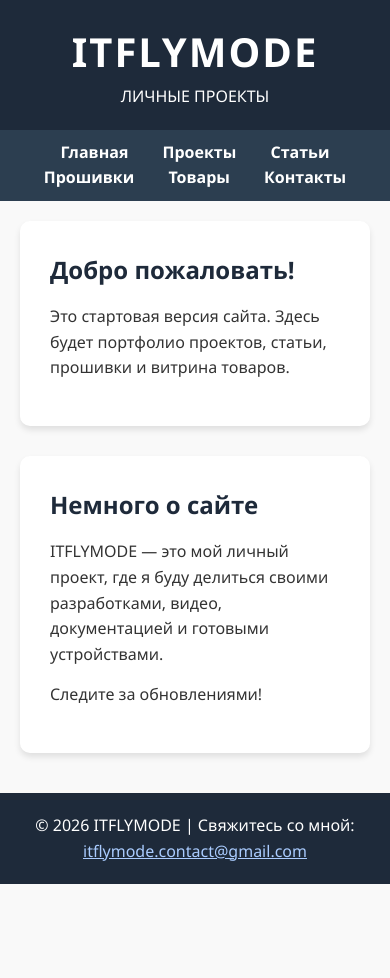
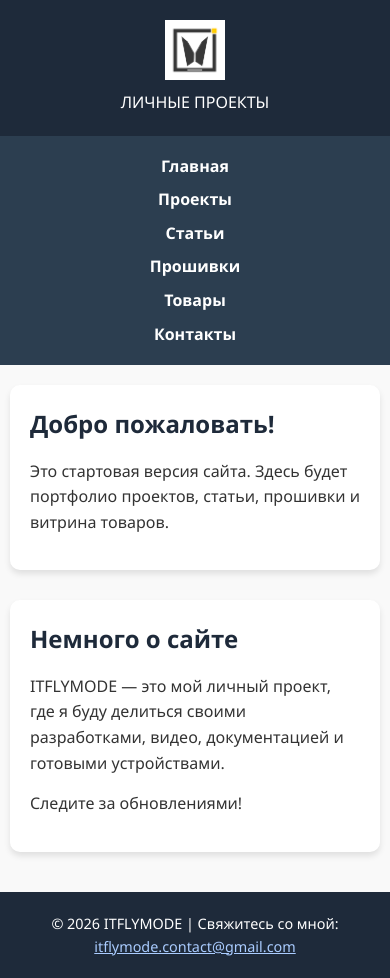
Before and after one commit to ITFLYMODE/ITFLYMODE.github.io, a plain HTML site: page index.html in a window 390 px wide. Before the commit the page ends 884 px from the top, so only its background shows below. Drawn offline with Linux system fonts and the light colour scheme.

Commit message:
Добавил логотип и адаптивность

```diff
--- a/index.html
+++ b/index.html
@@ -10,7 +10,7 @@
 <body>
 
     <header>
-        <h1>ITFLYMODE</h1>
+        <img src="images/logo.jpg" alt="ITFLYMODE" class="logo">
         <p>ЛИЧНЫЕ ПРОЕКТЫ</p>
     </header>
 
--- a/style.css
+++ b/style.css
@@ -17,6 +17,13 @@ header {
     color: white;
     padding: 20px 0;
     text-align: center;
+}
+
+.logo {
+    max-height: 80px;
+    width: auto;
+    display: block;
+    margin: 0 auto 10px;
 }
 
 header h1 {
@@ -89,3 +96,29 @@ footer a {
         transform: translateY(0);
     }
 }
+
+
+
+
+  /* Адаптивность для мобильных устройств */
+@media (max-width: 600px) {
+    header h1 {
+        font-size: 1.8rem;
+    }
+    .logo {
+        max-height: 60px;
+    }
+    nav a {
+        display: block;
+        margin: 8px 0;
+    }
+    .container {
+        padding: 0 10px;
+    }
+    .section {
+        padding: 20px;
+    }
+    footer {
+        font-size: 0.9rem;
+    }
+}
```
Also changed, not shown: articles.html (+2 -1 lines), contacts.html (+1 -1 lines), firmware.html (+1 -1 lines), projects.html (+1 -1 lines), shop.html (+1 -1 lines), images/logo.jpg (added).
